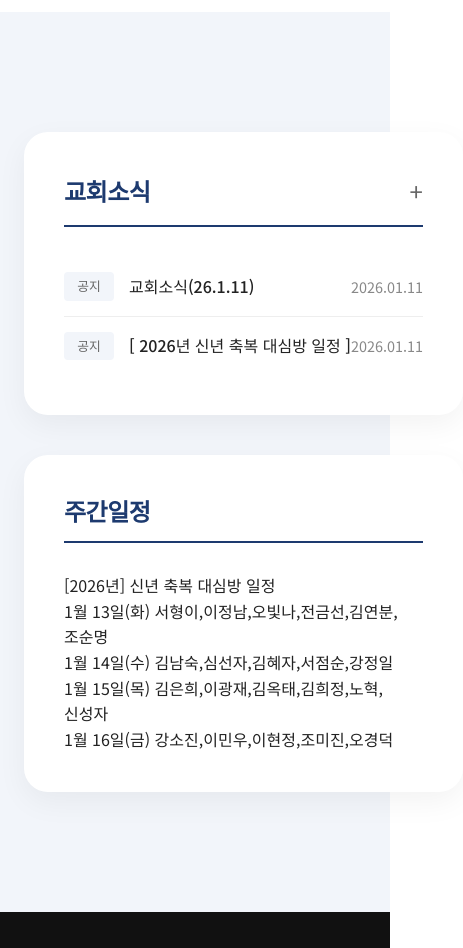
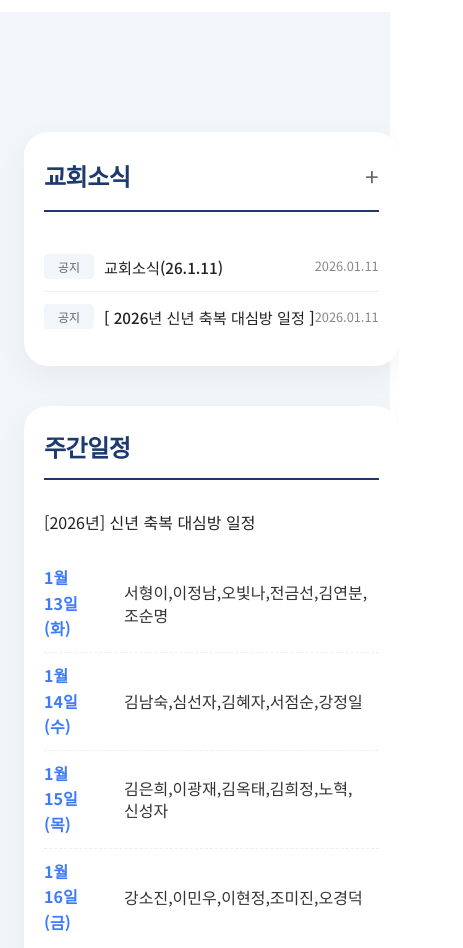
Before and after one commit to mjuy1-debug/bethelchurch, a website: page index.html in a window 390 px wide. Shown: the part 6120-7068 px from the top of the page, 463 px wide, since content can reach past the window. Drawn offline with Linux system fonts and the light colour scheme.

Commit message:
Optimize mobile layout: fix notice/schedule wrapping and padding

```diff
--- a/styles.css
+++ b/styles.css
@@ -1721,3 +1721,95 @@ h6 {
     cursor: pointer;
     z-index: 1001;
 }
+
+/* --- Mobile Optimization for Notice & Schedule (Added) --- */
+@media (max-width: 768px) {
+
+    /* Reduce padding for boards to give more content space */
+    .notice-board,
+    .schedule-board {
+        padding: 25px 20px;
+    }
+
+    /* Notice List Mobile Adjustments */
+    .notice-list li {
+        padding: 12px 0;
+    }
+
+    .notice-list .tag {
+        margin-right: 10px;
+        font-size: 0.75rem;
+        padding: 3px 8px;
+    }
+
+    .notice-list .date {
+        font-size: 0.8rem;
+    }
+
+    .notice-title {
+        font-size: 0.95rem;
+    }
+
+    /* Weekly Schedule Mobile Styling */
+    .event-list {
+        padding-left: 0;
+        margin-top: 15px;
+    }
+
+    .event-list .event {
+        display: flex;
+        align-items: flex-start;
+        /* Align top for multi-line names */
+        padding: 8px 0;
+        border-bottom: 1px solid #f5f5f5;
+    }
+
+    .event-list .event:last-child {
+        border-bottom: none;
+    }
+
+    .event-list .time {
+        font-weight: 700;
+        color: var(--secondary-color);
+        margin-right: 15px;
+        min-width: 50px;
+        /* Fixed width for alignment */
+        flex-shrink: 0;
+        /* Prevent time from squishing */
+    }
+
+    .event-list .name {
+        word-break: keep-all;
+        /* Korean word keeping */
+        line-height: 1.4;
+        color: #444;
+    }
+}
+
+/* Also ensure basic styling for event list on Desktop too */
+.event-list {
+    margin-top: 20px;
+}
+
+.event-list .event {
+    display: flex;
+    align-items: center;
+    padding: 10px 0;
+    border-bottom: 1px dashed #eee;
+}
+
+.event-list .event:last-child {
+    border-bottom: none;
+}
+
+.event-list .time {
+    font-weight: 700;
+    color: var(--secondary-color);
+    margin-right: 20px;
+    width: 60px;
+    display: inline-block;
+}
+
+.event-list .name {
+    color: #333;
+}
```
